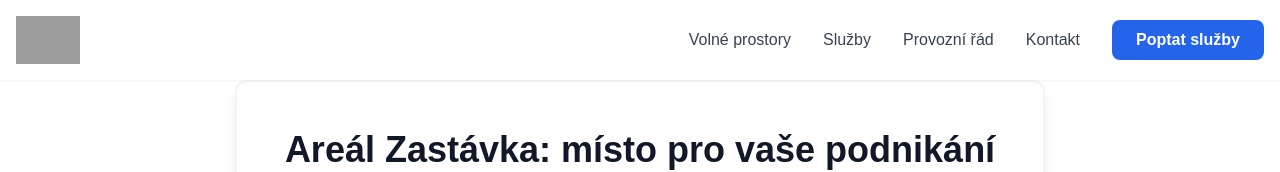
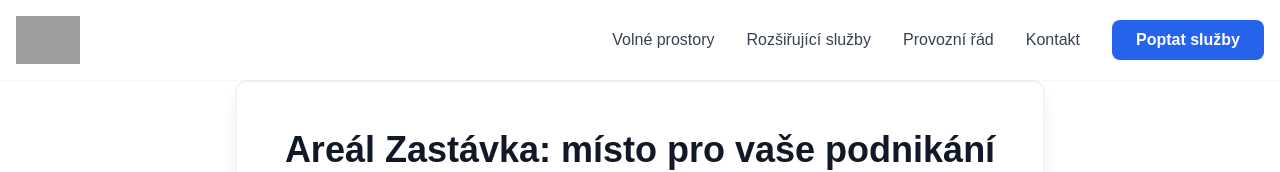
Before and after one commit to PetMatejda/Areal_Zastavka, a Next.js app: page / in a window 1280 px wide. Shown: the top 172 px of the page. Built offline with nearby package versions, Linux system fonts and the light colour scheme; grey boxes are pictures that could not be loaded.

Commit message:
ZmÄ›na nĂˇzvu odkazu v menu na 'RozĹˇiĹ™ujĂ­cĂ­ sluĹľby'

```diff
--- a/components/Header.tsx
+++ b/components/Header.tsx
@@ -94,7 +94,7 @@ export default function Header() {
               href="/sluzby"
               className="text-gray-700 hover:text-blue-600 transition-colors font-medium"
             >
-              Služby
+              Rozšiřující služby
             </Link>
             <Link
               href="/provozni-rad"
@@ -147,7 +147,7 @@ export default function Header() {
               onClick={() => setIsMenuOpen(false)}
               className="block w-full text-left text-gray-700 hover:text-blue-600 transition-colors font-medium py-2"
             >
-              Služby
+              Rozšiřující služby
             </Link>
             <Link
               href="/provozni-rad"
```
